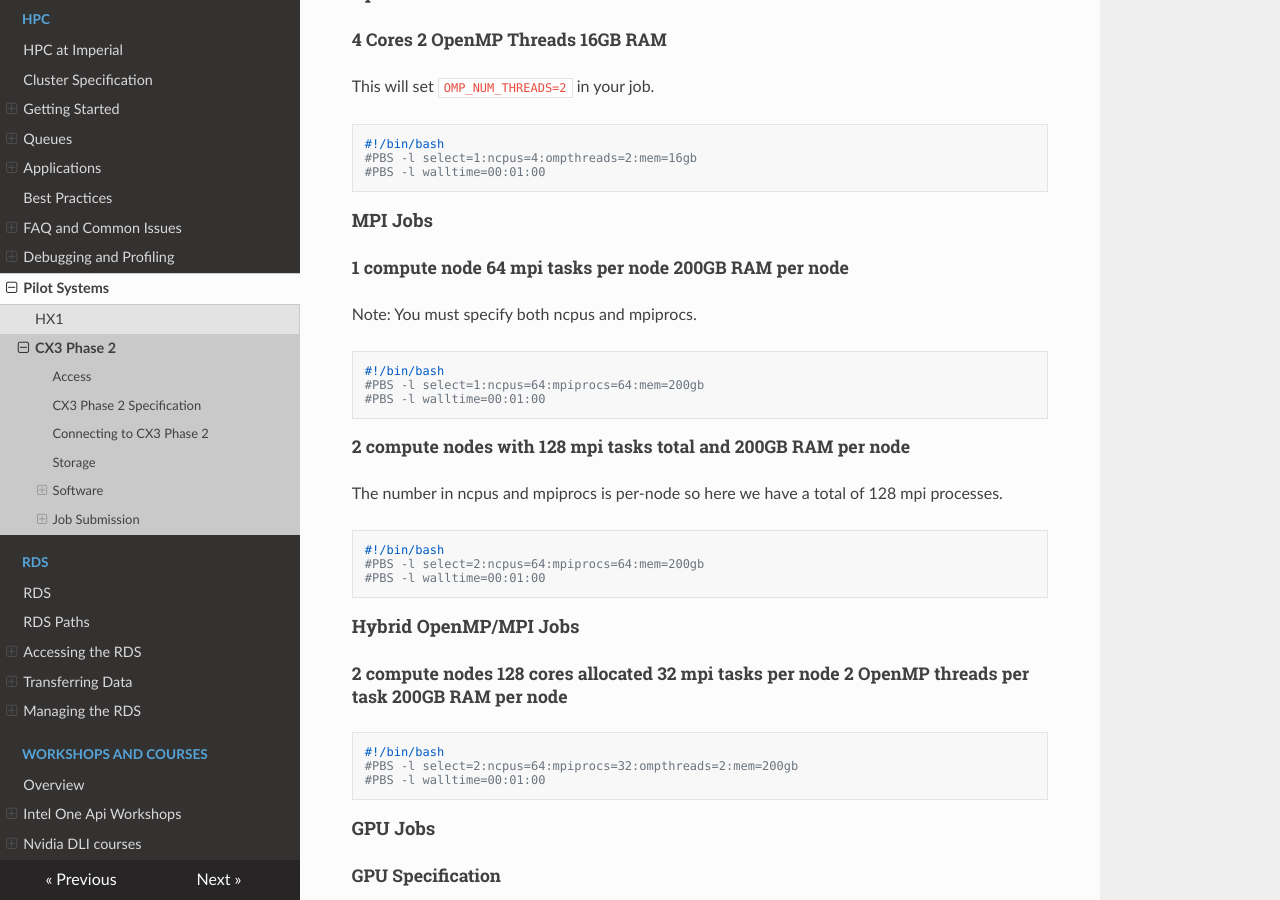
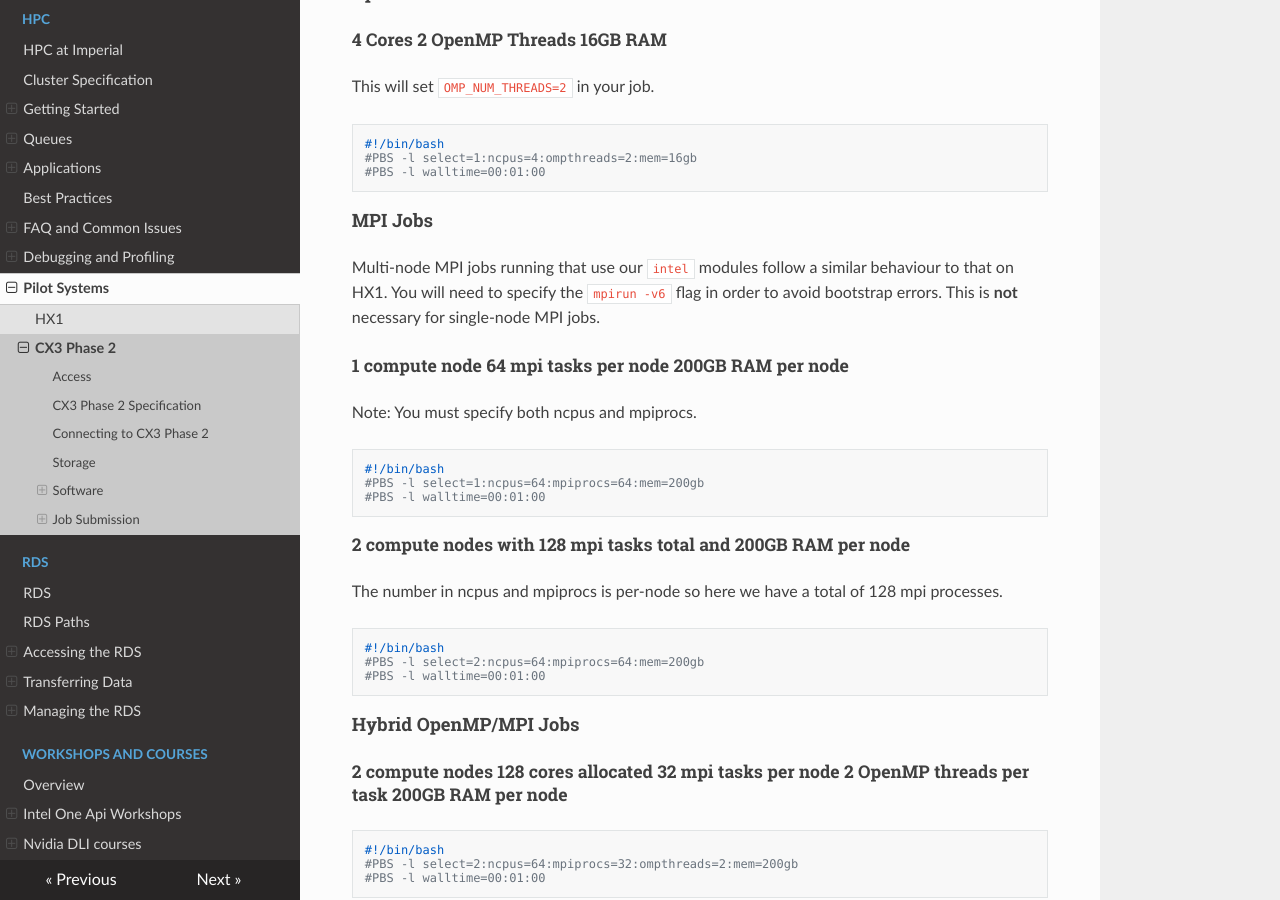
Before and after one commit to ImperialCollegeLondon/icl-rcs-user-guide, an MkDocs documentation site: the page built from docs/hpc/pilot/cx3-phase2.md, in a window 1280 px wide and 900 px high, scrolled down 5505 px. Built offline with MkDocs 1.6.1, drawn with Linux system fonts in a browser that asks for light colours; nearby versions of some CDN libraries.

Commit message:
mentioned need for -v6 flag

````diff
--- a/docs/hpc/pilot/cx3-phase2.md
+++ b/docs/hpc/pilot/cx3-phase2.md
@@ -218,6 +218,9 @@ This will set `OMP_NUM_THREADS=2` in your job.
 ```
 
 #### MPI Jobs
+Multi-node MPI jobs running that use our `intel` modules follow a similar behaviour to that on HX1.
+You will need to specify the `mpirun -v6` flag in order to avoid bootstrap errors.
+This is **not** necessary for single-node MPI jobs.
 ##### 1 compute node 64 mpi tasks per node 200GB RAM per node
 
 Note: You must specify both ncpus and mpiprocs.
````
